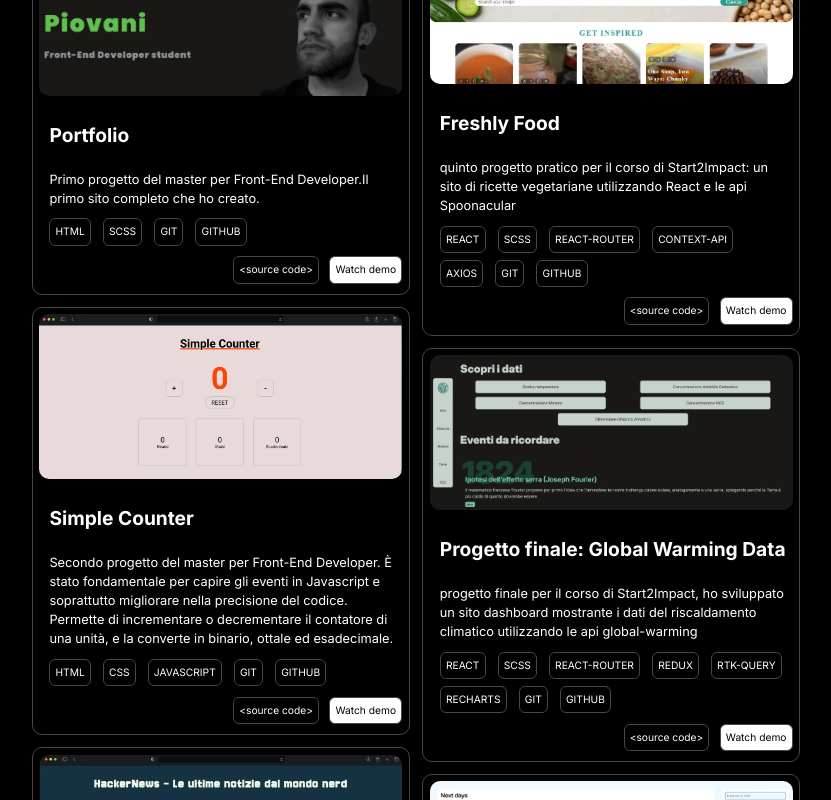
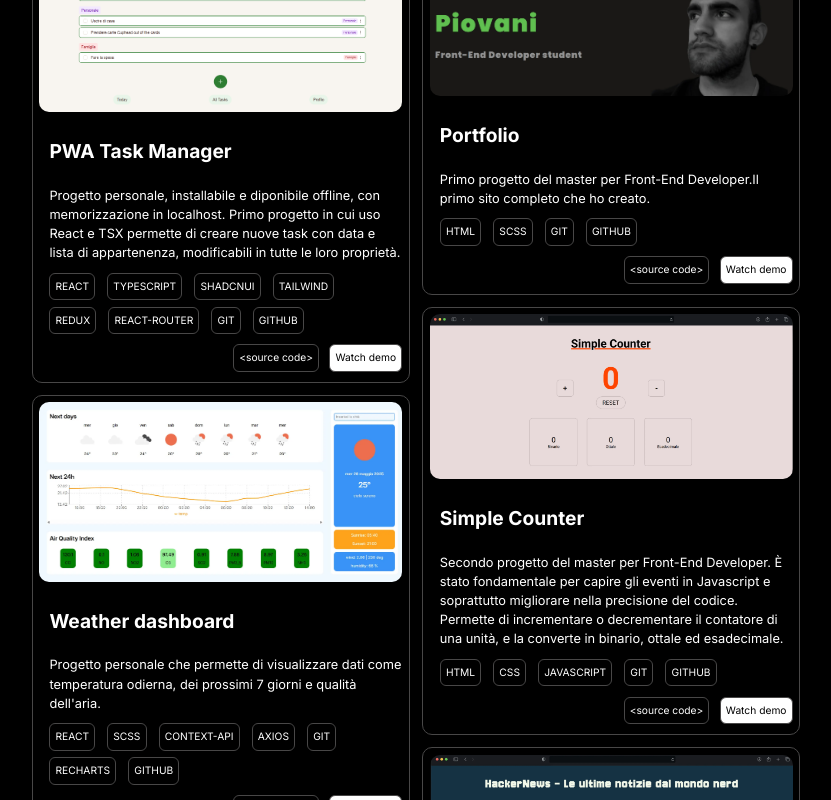
Before and after one commit to IlPiova/portfolio-3.0, a React (Vite) app: page / in a window 1280 px wide. Shown: the part 1080-1880 px from the top of the page, without its empty margins (224-1055 px from the left). Built offline with nearby package versions, Linux system fonts and the light colour scheme.

Commit message:
Aggiunto ultimo progetto

```diff
--- a/src/assets/objs/projects-obj.json
+++ b/src/assets/objs/projects-obj.json
@@ -1,6 +1,76 @@
 [
   {
     "id": "1",
+    "name": "PWA Task Manager ",
+    "demoUrl": "https://ilpiova-todotracker.netlify.app",
+    "codeUrl": "https://github.com/IlPiova/ecotracker",
+    "imageUrl": "/assets/projects-imgs/taskmanagerScreen.webp",
+    "description": "Progetto personale, installabile e diponibile offline, con memorizzazione in localhost. Primo progetto in cui uso React e TSX permette di creare nuove task con data e lista di appartenenza, modificabili in tutte le loro proprietà.",
+    "technologies": [
+      "REACT",
+      "TYPESCRIPT",
+      "SHADCNUI",
+      "TAILWIND",
+      "REDUX",
+      "REACT-ROUTER",
+      "GIT",
+      "GITHUB"
+    ]
+  },
+  {
+    "id": "2",
+    "name": "Weather dashboard",
+    "demoUrl": "https://ilpiova-weather-dashboard.netlify.app",
+    "codeUrl": "https://github.com/IlPiova/Weather-Dashboard",
+    "imageUrl": "/assets/projects-imgs/weatherDashboardScreen.webp",
+    "description": "Progetto personale che permette di visualizzare dati come temperatura odierna, dei prossimi 7 giorni e qualità dell'aria.",
+    "technologies": [
+      "REACT",
+      "SCSS",
+      "CONTEXT-API",
+      "AXIOS",
+      "GIT",
+      "RECHARTS",
+      "GITHUB"
+    ]
+  },
+  {
+    "id": "4",
+    "name": "Freshly Food",
+    "demoUrl": "https://ilpiova-freshlyfood.netlify.app/",
+    "codeUrl": "https://github.com/IlPiova/S2I-react-freshlyFood",
+    "imageUrl": "/assets/projects-imgs/frashlyFoodScreen.webp",
+    "description": "quinto progetto pratico per il corso di Start2Impact: un sito di ricette vegetariane utilizzando React e le api Spoonacular",
+    "technologies": [
+      "REACT",
+      "SCSS",
+      "REACT-ROUTER",
+      "CONTEXT-API",
+      "AXIOS",
+      "GIT",
+      "GITHUB"
+    ]
+  },
+  {
+    "id": "3",
+    "name": "Progetto finale: Global Warming Data",
+    "demoUrl": "https://ilpiova-s2i-global-warming-data.netlify.app/",
+    "codeUrl": "https://github.com/IlPiova/S2I-finalProjecct-global-warming-data",
+    "imageUrl": "/assets/projects-imgs/GWDScreen.webp",
+    "description": "progetto finale per il corso di Start2Impact, ho sviluppato un sito dashboard mostrante i dati del riscaldamento climatico utilizzando le api global-warming",
+    "technologies": [
+      "REACT",
+      "SCSS",
+      "REACT-ROUTER",
+      "REDUX",
+      "RTK-QUERY",
+      "RECHARTS",
+      "GIT",
+      "GITHUB"
+    ]
+  },
+  {
+    "id": "8",
     "name": "Portfolio",
     "demoUrl": "https://ilpiova.github.io/CSS-S2I-firstproject/",
     "codeUrl": "https://github.com/IlPiova/CSS-S2I-firstproject",
@@ -9,7 +79,7 @@
     "technologies": ["HTML", "SCSS", "GIT", "GITHUB"]
   },
   {
-    "id": "2",
+    "id": "7",
     "name": "Simple Counter",
     "demoUrl": "https://s2i-ilpiova-simple-counter.netlify.app",
     "codeUrl": "https://github.com/IlPiova/simple-counter",
@@ -18,7 +88,7 @@
     "technologies": ["HTML", "CSS", "JAVASCRIPT", "GIT", "GITHUB"]
   },
   {
-    "id": "3",
+    "id": "6",
     "name": "HackerNews client",
     "demoUrl": "https://ilpiova-s2i-hackersnewsproject.netlify.app",
     "codeUrl": "https://github.com/IlPiova/S2I-JSAdvanced-APIHackersNews",
@@ -36,56 +106,12 @@
     ]
   },
   {
-    "id": "4",
+    "id": "5",
     "name": "Moov: servizio di sharing di mezzi di trasporto",
     "demoUrl": "https://codepen.io/Cristian-Piovani/pen/vEYOawW?editors=0011",
     "codeUrl": "https://github.com/IlPiova/S2I-Typescript-Project",
     "imageUrl": "/assets/projects-imgs/moovScreen.webp",
     "description": "Quarto progetto del master per Front-End Developer. Costruzione della struttura organizzativa base di un servizio di sharing di monopattini, scooter e biciclette. ",
     "technologies": ["TYPESCRIPT", "CODEPEN", "OOP", "GIT", "GITHUB"]
-  },
-  {
-    "id": "5",
-    "name": "Freshly Food",
-    "demoUrl": "https://ilpiova-freshlyfood.netlify.app/",
-    "codeUrl": "https://github.com/IlPiova/S2I-react-freshlyFood",
-    "imageUrl": "/assets/projects-imgs/frashlyFoodScreen.webp",
-    "description": "quinto progetto pratico per il corso di Start2Impact: un sito di ricette vegetariane utilizzando React e le api Spoonacular",
-    "technologies": [
-      "REACT",
-      "SCSS",
-      "REACT-ROUTER",
-      "CONTEXT-API",
-      "AXIOS",
-      "GIT",
-      "GITHUB"
-    ]
-  },
-  {
-    "id": "6",
-    "name": "Progetto finale: Global Warming Data",
-    "demoUrl": "https://ilpiova-s2i-global-warming-data.netlify.app/",
-    "codeUrl": "https://github.com/IlPiova/S2I-finalProjecct-global-warming-data",
-    "imageUrl": "/assets/projects-imgs/GWDScreen.webp",
-    "description": "progetto finale per il corso di Start2Impact, ho sviluppato un sito dashboard mostrante i dati del riscaldamento climatico utilizzando le api global-warming",
-    "technologies": [
-      "REACT",
-      "SCSS",
-      "REACT-ROUTER",
-      "REDUX",
-      "RTK-QUERY",
-      "RECHARTS",
-      "GIT",
-      "GITHUB"
-    ]
-  },
-  {
-    "id": "7",
-    "name": "Weather dashboard",
-    "demoUrl": "https://ilpiova-weather-dashboard.netlify.app",
-    "codeUrl": "https://github.com/IlPiova/Weather-Dashboard",
-    "imageUrl": "/assets/projects-imgs/weatherDashboardScreen.webp",
-    "description": "Progetto personale che permette di visualizzare dati come temperatura odierna, dei prossimi 7 giorni e qualità dell'aria.",
-    "technologies": ["REACT", "SCSS", "CONTEXT-API", "AXIOS", "GIT", "GITHUB"]
   }
 ]
--- a/src/components/about/about.scss
+++ b/src/components/about/about.scss
@@ -17,8 +17,7 @@
       .profile-pic {
         height: 100%;
         width: auto;
-        border-radius: 100%;
-
+        clip-path: circle();
         object-fit: cover;
       }
     }
```
Also changed, not shown: public/assets/projects-imgs/taskmanagerScreen.webp (added).
